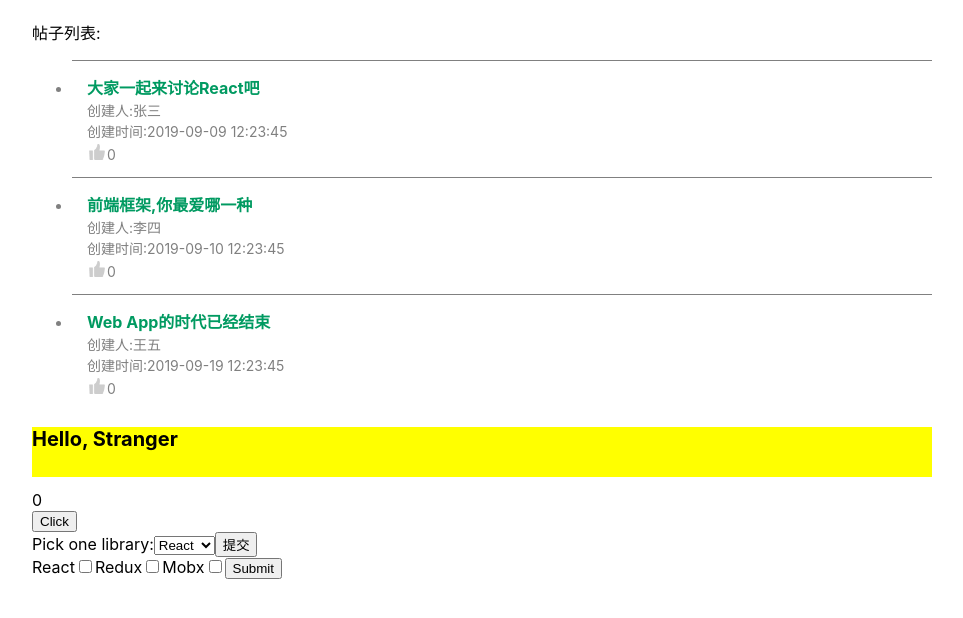
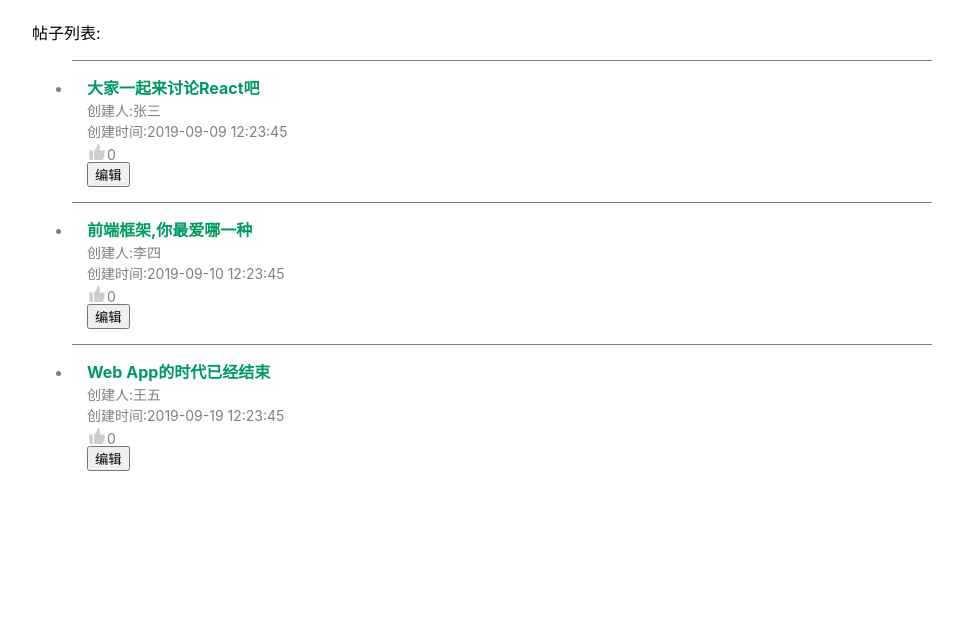
Before and after one commit to kekenalog/react-app, a React (Create React App) app: page / in a window 1280 px wide. Shown: the top 618 px of the page, without its empty margins (158-1121 px from the left). Built offline with nearby package versions, Linux system fonts and the light colour scheme.

Commit message:
form的完整示例

```diff
--- a/package.json
+++ b/package.json
@@ -42,6 +42,7 @@
     "eslint-plugin-promise": "^4.2.1",
     "eslint-plugin-react": "^7.14.3",
     "eslint-plugin-standard": "^4.0.1",
+    "lodash.isequal": "^4.5.0",
     "prettier": "^1.18.2",
     "prettier-eslint": "^9.0.0",
     "prettier-eslint-cli": "^5.0.0"
--- a/src/ch02/PostItem.js
+++ b/src/ch02/PostItem.js
@@ -3,12 +3,78 @@ import PropTypes from 'prop-types'
 import './PostItem.css'
 import like from './images/like-default.png'
 
-function PostItem (props) {
-  const handleClick = () => props.handleVote(props.post.id)
-  const { post } = props
+class PostItem extends React.Component {
+  constructor(props) {
+    super(props)
+    this.state = {
+      editing: false,
+      post: this.props.post
+    }
+  }
+
+  handleVote = () => {
+    //采用高级写法
+    this.props.handleVote(this.props.post.id)
+    // this.props.onVote(this.props.post.id)
+  }
+
+  handleEditPost = () => {
+    const editing = this.state.editing
+    if (editing) {
+      // this.props.onSave({
+      //高级写法
+      this.props.handleSave({
+        ...this.state.post,
+        date: this.getFormatDate()
+      })
+    }
+    this.setState({
+      editing: !editing
+    })
+  }
+
+  handleTitleChange = (event) => {
+    event.preventDefault()
+    console.log('handleTitleChange', event.target.name, event.target.value)
+    const newPost = { ...this.state.post, title: event.target.value }
+    this.setState({
+      post: newPost
+    })
+    this.handleTitleChange = this.handleTitleChange.bind(this)
+  }
+
+  getFormatDate() {
+    const date = new Date()
+    const year = date.getFullYear()
+    let month = date.getMonth() + 1 + ''
+    month = month.length === 1 ? '0' + month : month
+    let day = date.getDate() + ''
+    day = day.length === 1 ? '0' + day : day
+    let hour = date.getHours() + ''
+    hour = hour.length === 1 ? '0' + hour : hour
+    let minute = date.getMinutes() + ''
+    minute = minute.length === 1 ? '0' + minute : minute
+    return `${year}-${month}-${day} ${hour}:${minute}`
+  }
+
+  render() {
+    const { post } = this.props
     return (
       <li className="item">
-      <div className="title">{post.title}</div>
+        <div className="title">
+          {this.state.editing ? (
+            <form>
+              <textarea
+                rows="10"
+                cols="30"
+                defaultValue={post.title} // 初始化是使用defaultValue,非 value
+                onChange={this.handleTitleChange}
+              ></textarea>
+            </form>
+          ) : (
+            post.title
+          )}
+        </div>
         <div>
           创建人:<span>{post.author}</span>
         </div>
@@ -17,12 +83,18 @@ function PostItem (props) {
         </div>
         <div className="like">
           <span>
-          <img src={like} alt="vote" onClick={handleClick} />
+            <img alt="vote" src={like} onClick={this.handleVote} />
           </span>
           <span>{post.vote}</span>
         </div>
+        <div>
+          <button onClick={this.handleEditPost}>
+            {this.state.editing ? '保存' : '编辑'}
+          </button>
+        </div>
       </li>
     )
+  }
 }
 
 PostItem.prototypes = {
--- a/src/ch02/PostList.js
+++ b/src/ch02/PostList.js
@@ -1,10 +1,6 @@
 import React, { Component } from 'react'
 
 import PostItem from './PostItem'
-import { Welcome } from './Welcome'
-import MyComponent from './MyComponent'
-import ReactStackForm from './ReactStackForm'
-import ReactStackForm2 from './ReactStackForm2'
 
 import './PostList.css'
 
@@ -52,30 +48,35 @@ class PostList extends Component {
     })
   }
 
+  handleSave = (post) => {
+    const posts = this.state.posts.map((item) =>
+      item.id === post.id ? post : item
+    )
+    this.setState({
+      posts: posts
+    })
+  }
+
   render() {
     const parentMethod = {
-      handleVote: this.handleVote
+      handleVote: this.handleVote,
+      handleSave: this.handleSave
     }
     return (
       <div className="container">
         帖子列表:
         <ul>
           {this.state.posts.map((item) => (
-            <PostItem key={item.id} {...parentMethod} post={item} />
+            <PostItem
+              key={item.id}
+              //高级写法
+              {...parentMethod}
+              // onVote={this.handleVote}
+              // onSave={this.handleSave}
+              post={item}
+            />
           ))}
         </ul>
-        <span>
-          <Welcome />
-        </span>
-        <span>
-          <MyComponent />
-        </span>
-        <span>
-          <ReactStackForm />
-        </span>
-        <span>
-          <ReactStackForm2 />
-        </span>
       </div>
     )
   }
```
Also changed, not shown: 1 other file (tests, documents, lock files or other folders). Lines whose indentation alone changed are shown as unchanged.
